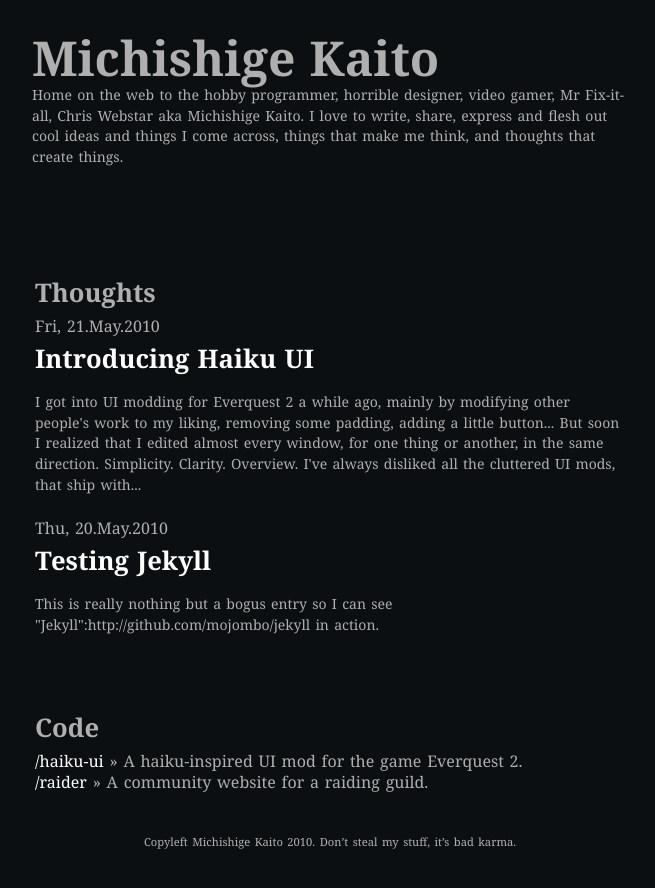
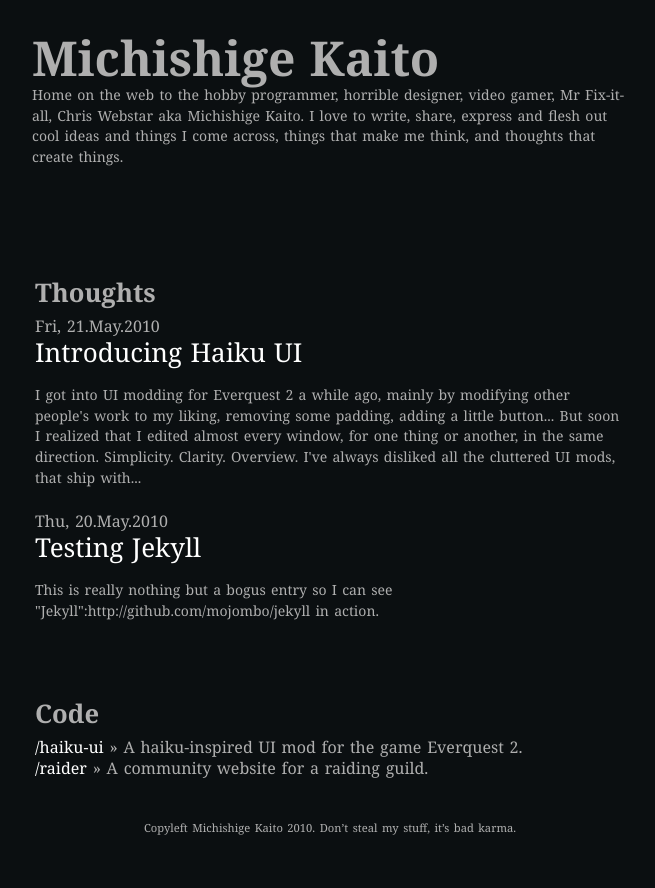
Before and after one commit to mkaito/mkaito.github.com, a Jekyll site: the page built from index.html, in a window 1280 px wide. Shown: the top 888 px of the page, without its empty margins (310-965 px from the left). Built offline with Jekyll 4.4.1, drawn with Linux system fonts in a browser that asks for light colours; Markdown is read by kramdown in place of the engine named in the settings.

Commit message:
Slightly modified entry headers

```diff
--- a/css/screen.css
+++ b/css/screen.css
@@ -69,7 +69,40 @@ div#content section { padding: 24px 0;}
 div#content section h2,
 div#content article h2 { margin: 12px 0; }
 
-section#articles ul li span { font-weight: bold; }
+/* Section: Articles */
+section#articles div#postMeta {
+    text-transform: uppercase;
+    margin-bottom: 16px;
+    color: #CCC;
+    font-family: 'Lucida Grande', Geneva, Helvetica, sans-serif;
+    font-size: 10px;
+    font-variant: normal;
+    font-weight: lighter;
+    letter-spacing: 0.2em;
+    text-align: left;
+}
+
+section#articles h3 {
+    font-family: 'Hoefler Text', Georgia, 'Times New Roman', Times, serif;
+    font-size: 26px;
+    font-weight: normal;
+    margin-top: 5px;
+    text-align: left;
+}
+
+section#articles h2 a {
+    color: #333;
+    display: block;
+    font-weight: 400;
+    outline: none;
+    text-align: left;
+    width: 100%;
+}
+
+section#arcitles h2 a:hover{
+    color:#F49300;
+    cursor:pointer;
+}
 
 div#content section h2 { font-size: 1.6em; }
 
--- a/index.html
+++ b/index.html
@@ -10,7 +10,7 @@ title: Michishige Kaito
     {% for article in site.posts %}
     <li>
       <div class="postMeta">{{ article.date | date:"%a, %d.%b.%Y" }}</div>
-      <h2><a href="{{ article.url }}" title="{{ article.title }}">{{ article.title }}</a></h2>
+      <h3><a href="{{ article.url }}" title="{{ article.title }}">{{ article.title }}</a></h3>
       <div class="entry">
         <p class="byline">{{ article.byline }}</p>
         <p>{{ article.content | truncatewords:60 }}</p>
```
